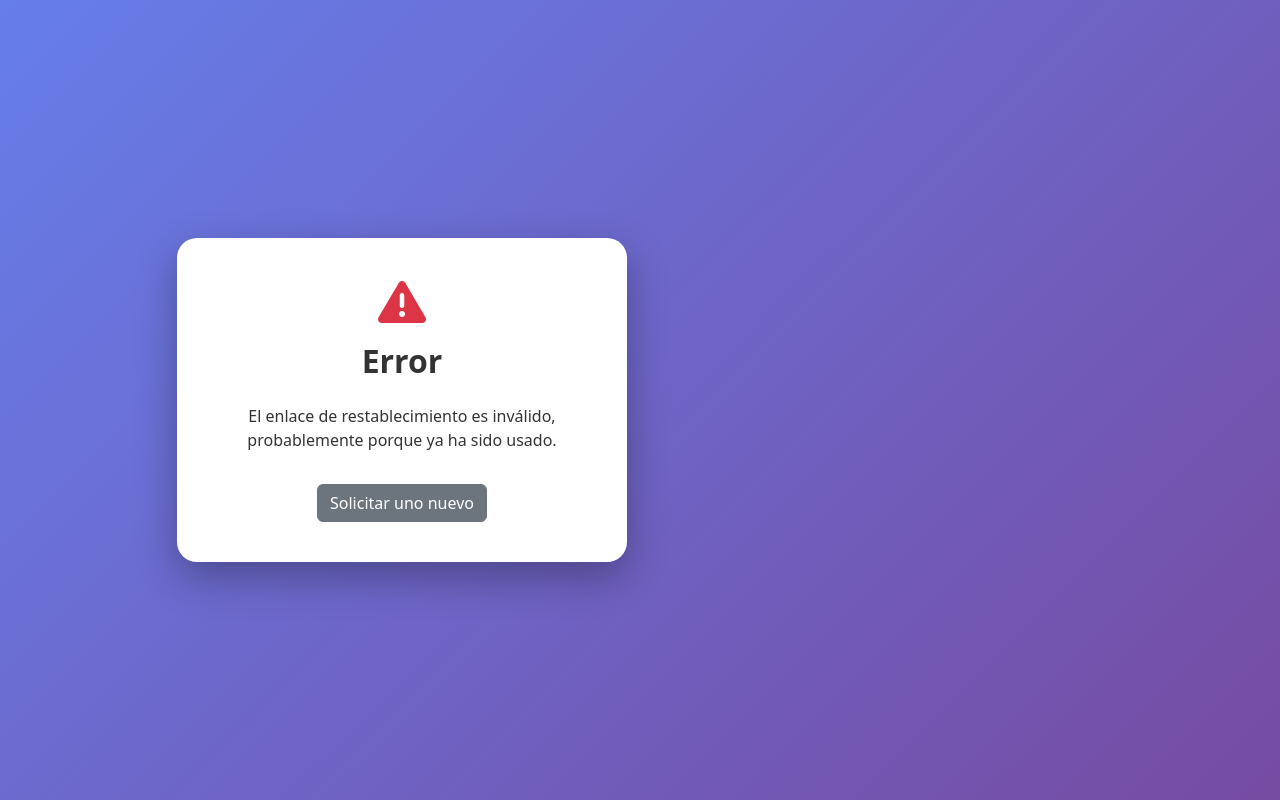
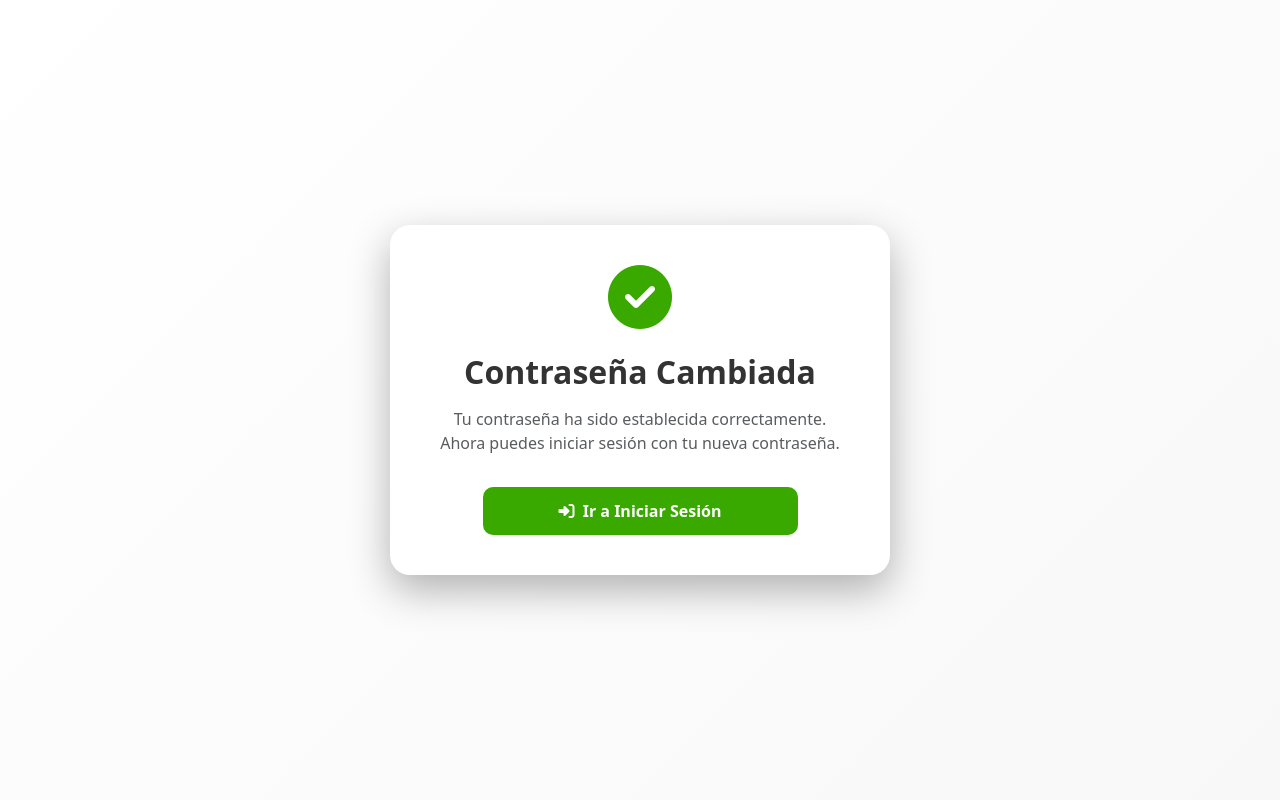
Before and after one commit to Jessica22-11/sistema_actas, a Django app: page /accounts/reset/1/1/ in a window 1280 px wide. Run offline with Django 5.2, Linux system fonts and the light colour scheme; parts of the project's set-up code (start-up, migrations or seed data) failed here and were passed over; some libraries are stand-ins or nearby versions.

Commit message:
Formularios centrados

```diff
--- a/sistema_actas/templates/accounts/login.html
+++ b/sistema_actas/templates/accounts/login.html
@@ -19,7 +19,7 @@ html, body {
     padding: 0;
     display: flex;
     flex-direction: column;
-    background: linear-gradient(135deg, #667eea 0%, #764ba2 100%) !important;
+    background: linear-gradient(135deg, #fcfcfcff 0%, #ffffffff 100%) !important;
     font-family: "Poppins", sans-serif;
     overflow-x: hidden !important; /* CRÍTICO: Elimina el scroll horizontal fantasma */
 }
--- a/sistema_actas/templates/accounts/password_reset_confirm.html
+++ b/sistema_actas/templates/accounts/password_reset_confirm.html
@@ -1,65 +1,63 @@
 {% load static %}
-{% load crispy_forms_tags %}
 <!DOCTYPE html>
 <html lang="es">
 <head>
     <meta charset="UTF-8">
     <meta name="viewport" content="width=device-width, initial-scale=1.0">
-    <title>Nueva Contraseña | SENA</title>
+    <title>Cambio Exitoso | SENA</title>
     <link href="https://cdn.jsdelivr.net/npm/bootstrap@5.3.3/dist/css/bootstrap.min.css" rel="stylesheet">
     <link rel="stylesheet" href="https://cdnjs.cloudflare.com/ajax/libs/font-awesome/6.5.2/css/all.min.css">
 
     <style>
         :root {
-            --sena-green: #39A900; --sena-dark-green: #2B7A00;
-            --sena-purple: #764ba2; --sena-blue: #667eea;
+            --sena-green: #39A900;
+            --sena-purple: #f8f8f8ff;
+            --sena-blue: #ffffffff;
         }
+
         body {
-            min-height: 100vh;
+            height: 100vh; /* ocupa toda la altura visible */
+            margin: 0;
             background: linear-gradient(135deg, var(--sena-blue) 0%, var(--sena-purple) 100%) !important;
-            display: flex; align-items: center; justify-content: center; color: white; margin: 0;
+            display: flex;
+            align-items: center;
+            justify-content: center;
         }
-        .reset-card {
-            background: white; color: #333; border-radius: 20px;
-            box-shadow: 0 15px 40px rgba(0,0,0,0.3); padding: 40px;
-            max-width: 450px; width: 100%;
+
+        .reset-done-card {
+            background: white;
+            color: #333;
+            border-radius: 20px;
+            box-shadow: 0 15px 40px rgba(0,0,0,0.3);
+            padding: 40px;
+            max-width: 500px;
+            width: 100%;
+            text-align: center;
+            margin: auto; /* asegura centrado incluso si hay scroll */
         }
-        .form-control {
-            border-radius: 10px; border: 1px solid #ced4da; padding: 0.75rem 1rem;
-            background-color: white !important; color: black !important;
-        }
-        .btn-reset {
-            background: linear-gradient(135deg, var(--sena-green) 0%, var(--sena-dark-green) 100%);
-            border: none; border-radius: 10px; padding: 0.75rem 1rem; font-weight: 600;
+
+        .btn-login {
+            background-color: var(--sena-green);
+            border: none;
+            border-radius: 10px;
+            padding: 0.75rem 1rem;
+            font-weight: 600;
         }
     </style>
 </head>
 <body>
-    <div class="container">
-        <div class="row justify-content-center">
-            <div class="col-md-10">
-                <div class="reset-card text-center">
-                    {% if validlink %}
-                        <i class="fas fa-key fa-3x mb-3" style="color: var(--sena-green);"></i>
-                        <h2 class="mb-4 fw-bold">Establecer Nueva Contraseña</h2>
-                        <form method="post">
-                            {% csrf_token %}
-                            {{ form|crispy }}
-                            <button type="submit" class="btn btn-primary btn-reset w-100 mt-3">
-                                <i class="fas fa-save me-2"></i>
-                                Guardar nueva contraseña
-                            </button>
-                        </form>
-                    {% else %}
-                        <i class="fas fa-exclamation-triangle fa-3x mb-3 text-danger"></i>
-                        <h2 class="mb-4 fw-bold">Error</h2>
-                        <p>El enlace de restablecimiento es inválido, probablemente porque ya ha sido usado.</p>
-                        <a href="{% url 'accounts:password_reset' %}" class="btn btn-secondary mt-3">Solicitar uno nuevo</a>
-                    {% endif %}
-                </div>
-            </div>
-        </div>
+    <div class="reset-done-card">
+        <i class="fas fa-check-circle fa-4x mb-4" style="color: var(--sena-green);"></i>
+        <h2 class="mb-3 fw-bold">Contraseña Cambiada</h2>
+        <p class="text-muted">
+            Tu contraseña ha sido establecida correctamente. Ahora puedes iniciar sesión con tu nueva contraseña.
+        </p>
+        <a href="{% url 'accounts:login' %}" class="btn btn-login w-75 mt-3 text-white">
+            <i class="fas fa-sign-in-alt me-1"></i>
+            Ir a Iniciar Sesión
+        </a>
     </div>
+
     <script src="https://cdn.jsdelivr.net/npm/bootstrap@5.3.3/dist/js/bootstrap.bundle.min.js"></script>
 </body>
 </html>
--- a/sistema_actas/templates/accounts/register.html
+++ b/sistema_actas/templates/accounts/register.html
@@ -16,7 +16,7 @@ html, body {
     height: 100%;
     margin: 0;
     padding: 0;
-    background: linear-gradient(135deg, #667eea 0%, #764ba2 100%) !important;
+    background: linear-gradient(135deg, #ffffffff 0%, #ffffffff 100%) !important;
     background-attachment: fixed;
 }
 
--- a/sistema_actas/templates/base_auth.html
+++ b/sistema_actas/templates/base_auth.html
@@ -14,8 +14,8 @@
         :root {
             --sena-green: #39A900;
             --sena-dark-green: #2B7A00;
-            --sena-purple: #764ba2;
-            --sena-blue: #667eea;
+            --sena-purple: #ffffffff;
+            --sena-blue: #ffffffff;
         }
         /* ESTILO GLOBAL DE FONDO Y CENTRADO */
         body {
```
Also changed, not shown: sistema_actas/templates/accounts/password_reset_complete.html (+24 -15 lines), sistema_actas/templates/accounts/password_reset_done.html (+25 -8 lines), sistema_actas/templates/accounts/password_reset_form.html (+6 -17 lines).
